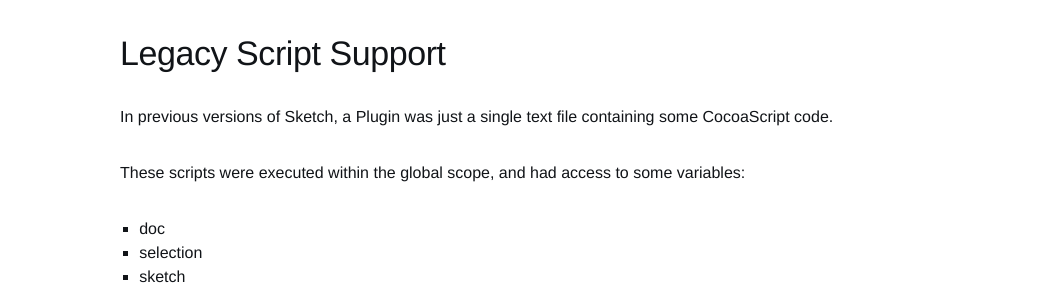
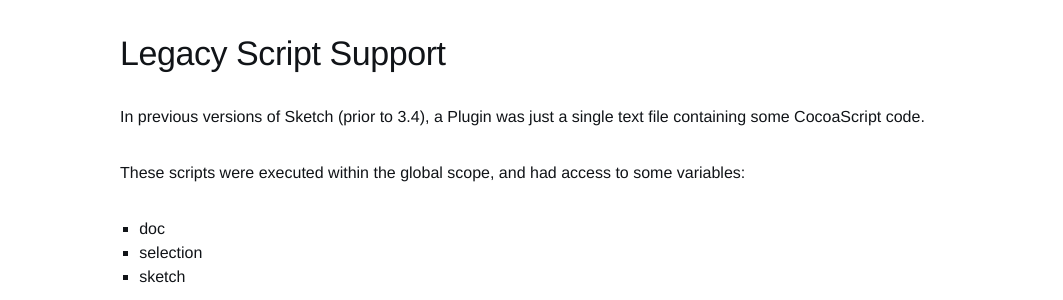
Before and after one commit to matt-curtis/developer.sketchapp.com, a Jekyll site: the page built from _introduction/04-legacy-plugins.md, in a window 1280 px wide and 900 px high. Shown: the part 178-478 px from the top of the window, without its empty margins (108-1171 px from the left). Built offline with Jekyll 4.4.1, drawn with Linux system fonts in a browser that asks for light colours; some web fonts are replaced; Markdown is read by kramdown in place of the engine named in the settings.

Commit message:
Clarification

```diff
--- a/_introduction/04-legacy-plugins.md
+++ b/_introduction/04-legacy-plugins.md
@@ -5,7 +5,7 @@ permalink: /introduction/legacy-plugins/
 
 ## Legacy Script Support
 
-In previous versions of Sketch, a Plugin was just a single text file containing some CocoaScript code.
+In previous versions of Sketch (prior to 3.4), a Plugin was just a single text file containing some CocoaScript code.
 
 These scripts were executed within the global scope, and had access to some variables:
 
```
